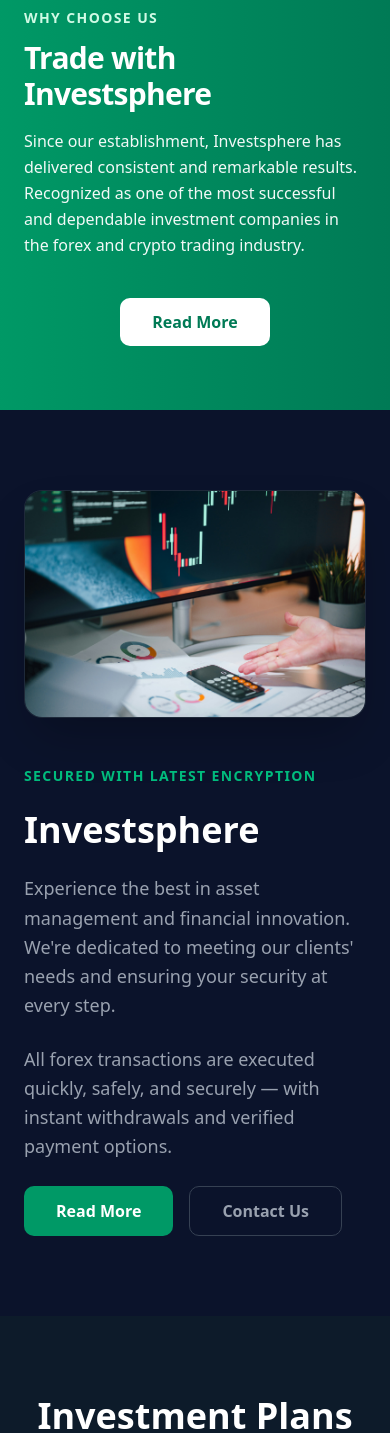
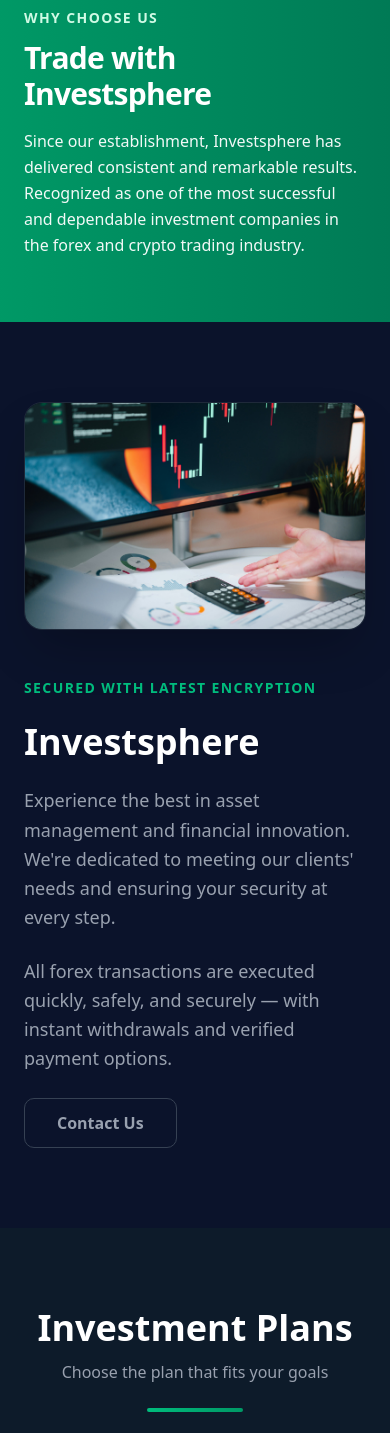
Before and after one commit to clement90045093/invesphare, a Next.js app: page / in a window 390 px wide. Shown: the part 1475-2908 px from the top of the page. Built offline with nearby package versions, Linux system fonts and the light colour scheme; no server answers.

Commit message:
Add footer address (responsive) and remove Read More buttons

```diff
--- a/src/components/subbodyone.tsx
+++ b/src/components/subbodyone.tsx
@@ -21,9 +21,7 @@
               investment companies in the forex and crypto trading industry.
             </p>
           </div>
-          <button className="mt-4 md:mt-0 bg-white text-emerald-700 font-semibold px-8 py-3 rounded-lg hover:bg-gray-100 transition whitespace-nowrap">
-            Read More
-          </button>
+          {/* Read More button removed per request */}
         </div>
       </div>
 
@@ -57,9 +55,6 @@
             instant withdrawals and verified payment options.
           </p>
           <div className="flex gap-4 mt-6">
-            <button className="bg-emerald-600 hover:bg-emerald-700 text-white px-8 py-3 rounded-lg font-semibold transition">
-              Read More
-            </button>
             <button className="border border-gray-700 hover:border-emerald-500 text-gray-400 hover:text-white px-8 py-3 rounded-lg font-semibold transition">
               Contact Us
             </button>
```
